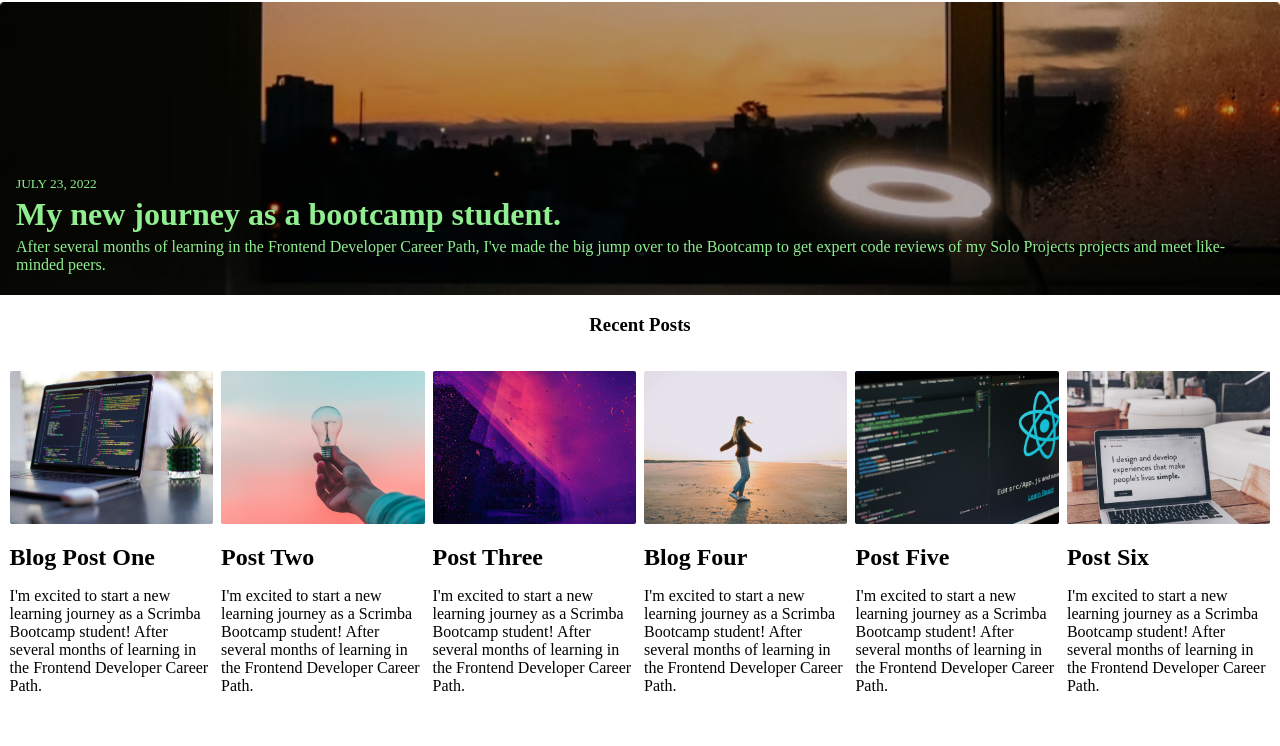
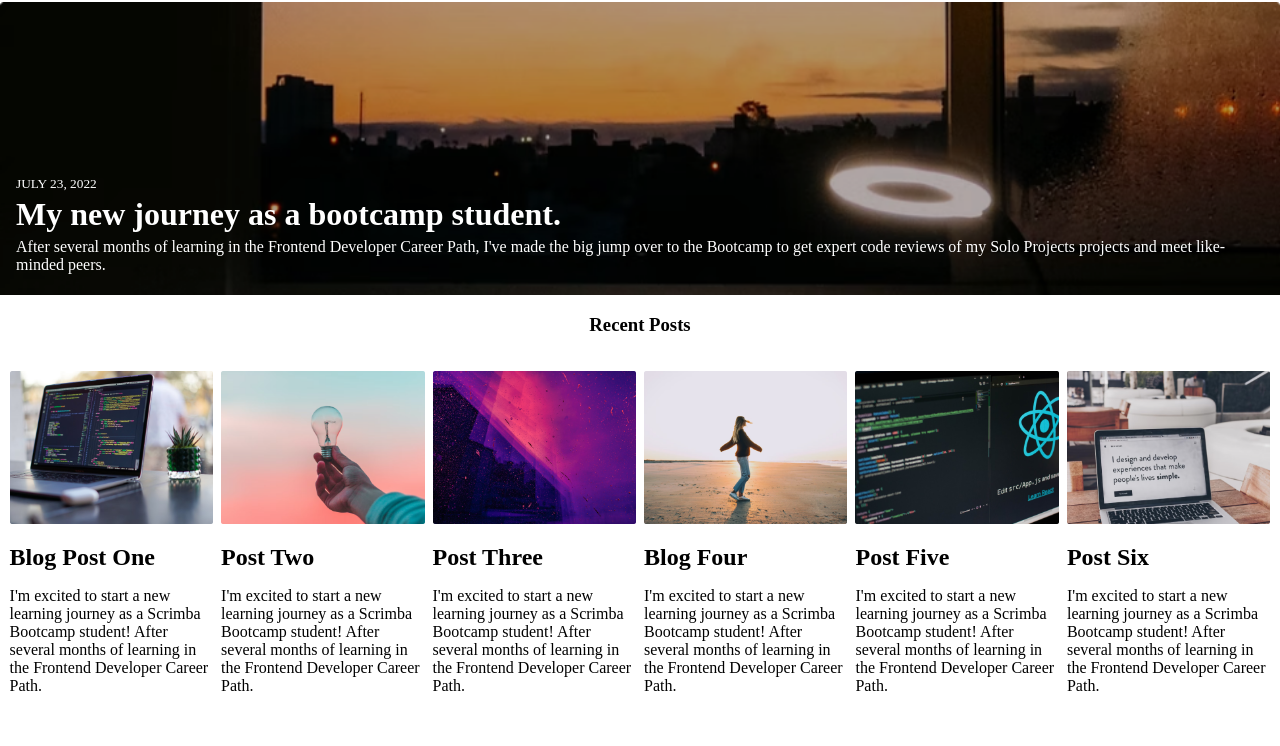
Before and after one commit to hanbeecodes/Learning-Journal-Project, a website: page index.html in a window 1280 px wide. Shown: the part 54-800 px from the top of the page. Drawn offline with Linux system fonts and the light colour scheme; files that its build step writes are made by us from their sources; files whose address does not match are found by name.

Commit message:
modified-html

```diff
--- a/css/style.css
+++ b/style.css
@@ -65,7 +65,7 @@ body {
 }
 
 #feature-text{
-    color: lightgreen;
+    color: white;
     padding: 1rem;
     text-align: left;
     position: absolute;
```
Also changed, not shown: about-me-headshot.jpeg (renamed from images/about-me-headshot.jpeg), article-image-01.png (renamed from images/article-image-01.png), article-img.png (renamed from images/article-img.png), blog1-img.png (renamed from images/blog1-img.png), blog2-img.png (renamed from images/blog2-img.png), blog3-img.png (renamed from images/blog3-img.png), blog4-img.png (renamed from images/blog4-img.png), blog5-img.png (renamed from images/blog5-img.png), blog6-img.png (renamed from images/blog6-img.png), journal-logo.png (renamed from images/journal-logo.png), logo.png (renamed from images/logo.png).
